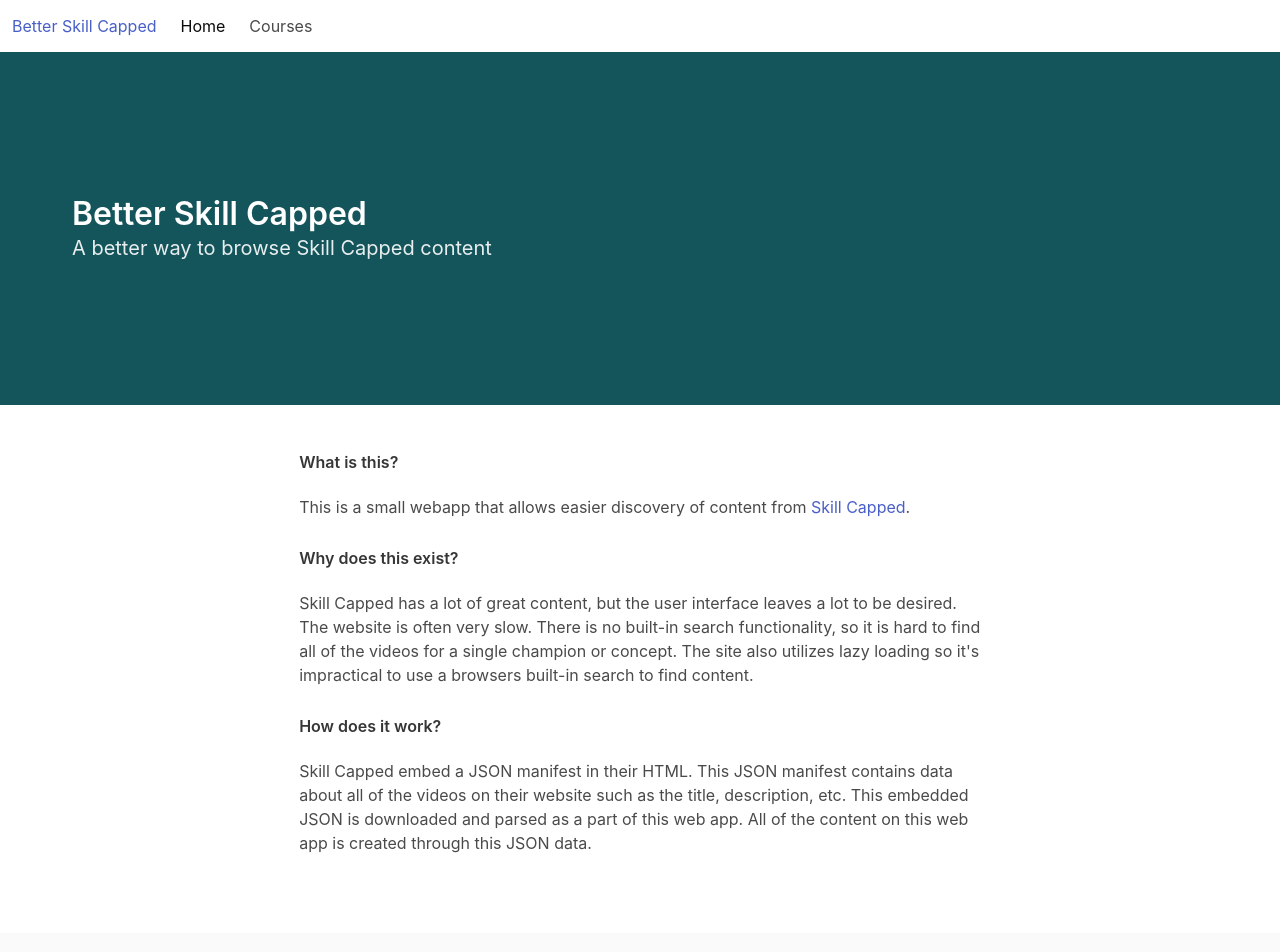
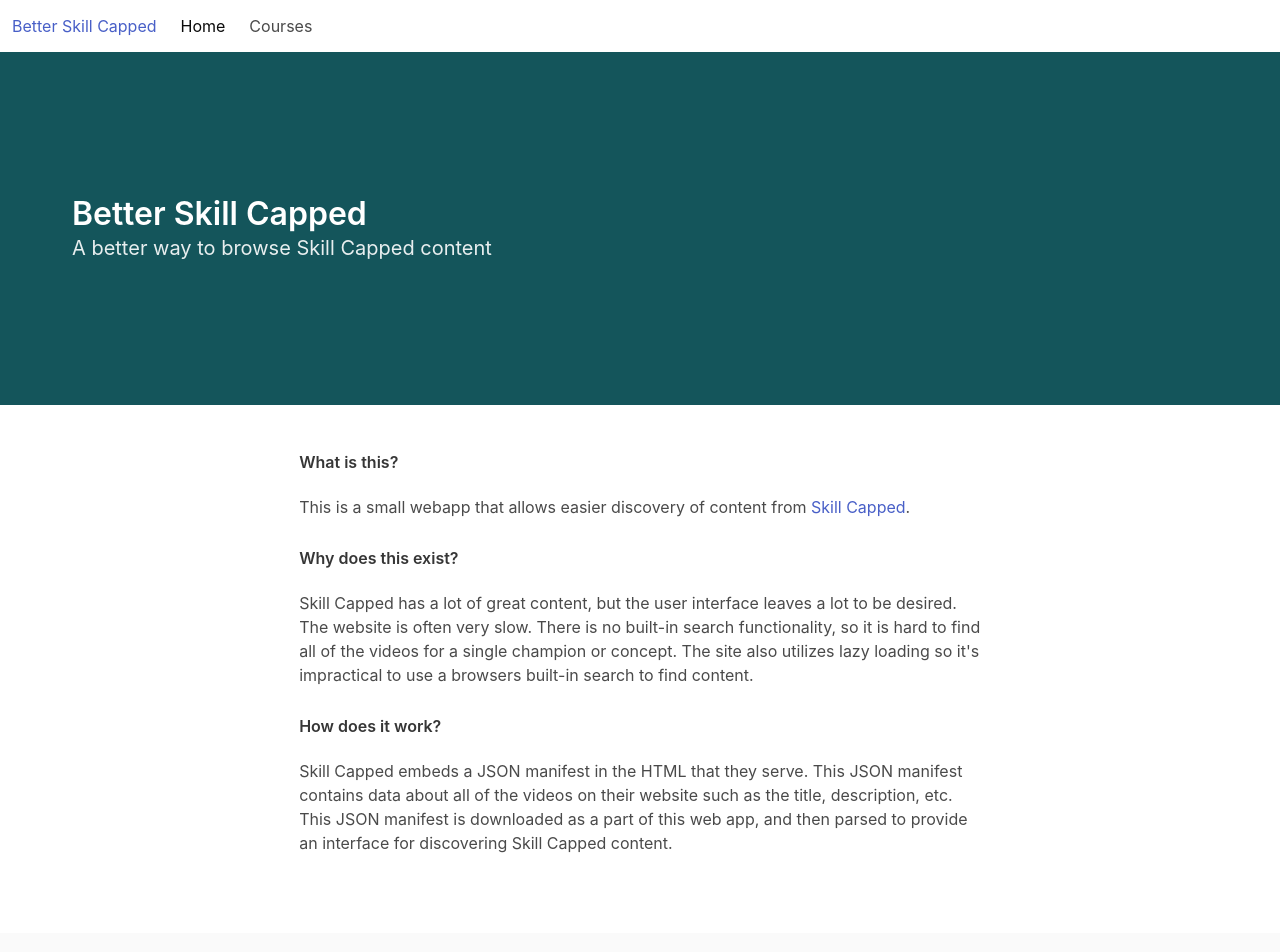
Before and after one commit to shepherdjerred/better-skill-capped, a React (Create React App) app: page / in a window 1280 px wide. Shown: the top 952 px of the page. Built offline with nearby package versions, Linux system fonts and the light colour scheme.

Commit message:
Update homepage

```diff
--- a/src/components/Home.tsx
+++ b/src/components/Home.tsx
@@ -1,11 +1,12 @@
-import { Hero, Size } from "./Hero";
+import {Hero, Size} from "./Hero";
 import React from "react";
 import "./Home.sass";
 
 export function Home() {
   return (
       <React.Fragment>
-      <Hero title="Better Skill Capped" subtitle="A better way to browse Skill Capped content" size={Size.MEDIUM} />
+        <Hero title="Better Skill Capped" subtitle="A better way to browse Skill Capped content"
+              size={Size.MEDIUM}/>
         <section className="section">
           <div className="container">
             <div className="columns">
@@ -20,19 +21,23 @@
                 <div className="home-section">
                   <h6 className="title is-6">Why does this exist?</h6>
                   <p>
-                  Skill Capped has a lot of great content, but the user interface leaves a lot to be desired. The
-                  website is often very slow. There is no built-in search functionality, so it is hard to find all of
-                  the videos for a single champion or concept. The site also utilizes lazy loading so it's impractical
+                    Skill Capped has a lot of great content, but the user interface leaves a lot to
+                    be desired. The
+                    website is often very slow. There is no built-in search functionality, so it is
+                    hard to find all of
+                    the videos for a single champion or concept. The site also utilizes lazy loading
+                    so it's impractical
                     to use a browsers built-in search to find content.
                   </p>
                 </div>
                 <div className="home-section">
                   <h6 className="title is-6">How does it work?</h6>
                   <p>
-                  Skill Capped embed a JSON manifest in their HTML. This JSON manifest contains data about all of the
-                  videos on their website such as the title, description, etc. This embedded JSON is downloaded and
-                  parsed as a part of this web app. All of the content on this web app is created through this JSON
-                  data.
+                    Skill Capped embeds a JSON manifest in the HTML that they serve. This JSON
+                    manifest contains data about all of the
+                    videos on their website such as the title, description, etc. This JSON manifest
+                    is downloaded as a part of this web app, and then parsed to provide an interface
+                    for discovering Skill Capped content.
                   </p>
                 </div>
               </div>
```
Lines whose indentation alone changed are shown as unchanged.
